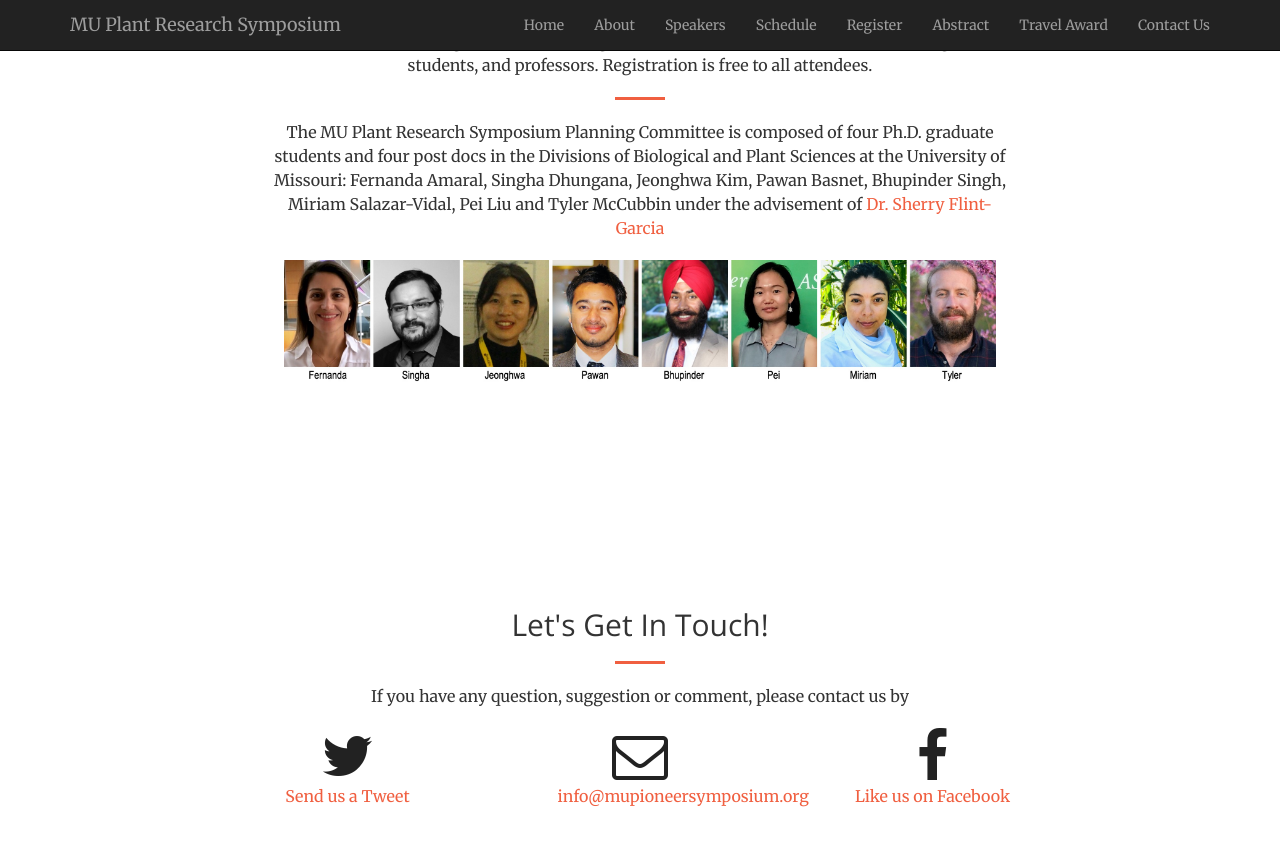
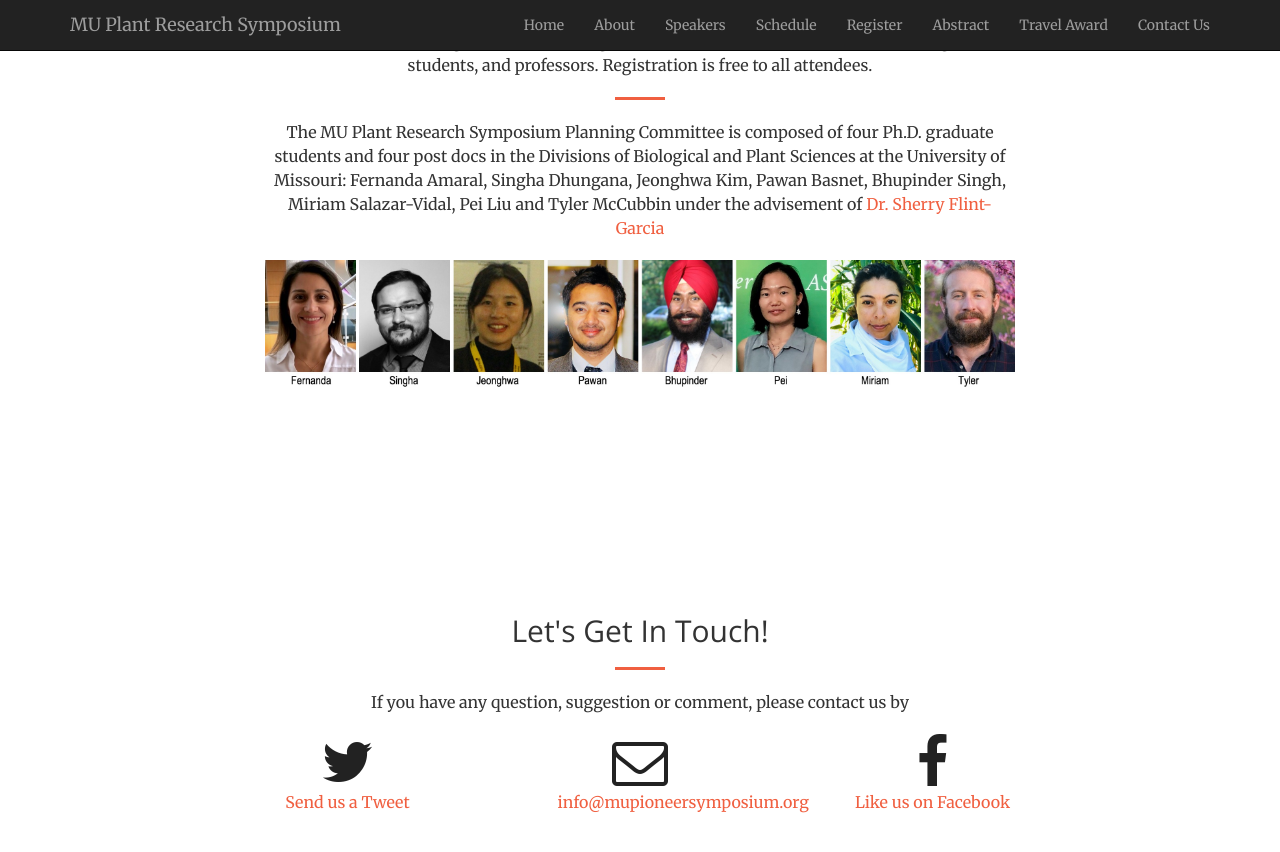
Before and after one commit to mupioneersymposium/mupioneersymposium.github.io, a Jekyll site: the page built from index.html, in a window 1280 px wide and 900 px high, scrolled down 2053 px. Shown: the top 852 px of the window. Built offline with Jekyll 4.4.1, drawn with Linux system fonts in a browser that asks for light colours.

Commit message:
Update about-brief.html

```diff
--- a/_includes/about-brief.html
+++ b/_includes/about-brief.html
@@ -12,7 +12,7 @@
 <p>The symposium welcomes all members of the scientific and surronding communities including, but not limited to, undergraduate students, graduate students, post-docs, technicians, high school students, and professors. Registration is free to all attendees. </p>
 <hr>
                 <p>The MU Plant Research Symposium Planning Committee is composed of four Ph.D. graduate students and four post docs in the Divisions of Biological and Plant Sciences at the University of Missouri: Fernanda Amaral, Singha Dhungana, Jeonghwa Kim, Pawan Basnet, Bhupinder Singh, Miriam Salazar-Vidal, Pei Liu and Tyler McCubbin under the advisement of <a href="http://web.missouri.edu/~flint-garcias/" target="_blank">Dr. Sherry Flint-Garcia</a></p>
-                <p><img src="/img/2021 MUsymposium committee.jpg" style="max-width: 95%;"></p>
+                <p><img src="/img/2021 MUsymposium committee.jpg" style="max-width: 100%;"></p>
 
             </div>
         </div>
```
